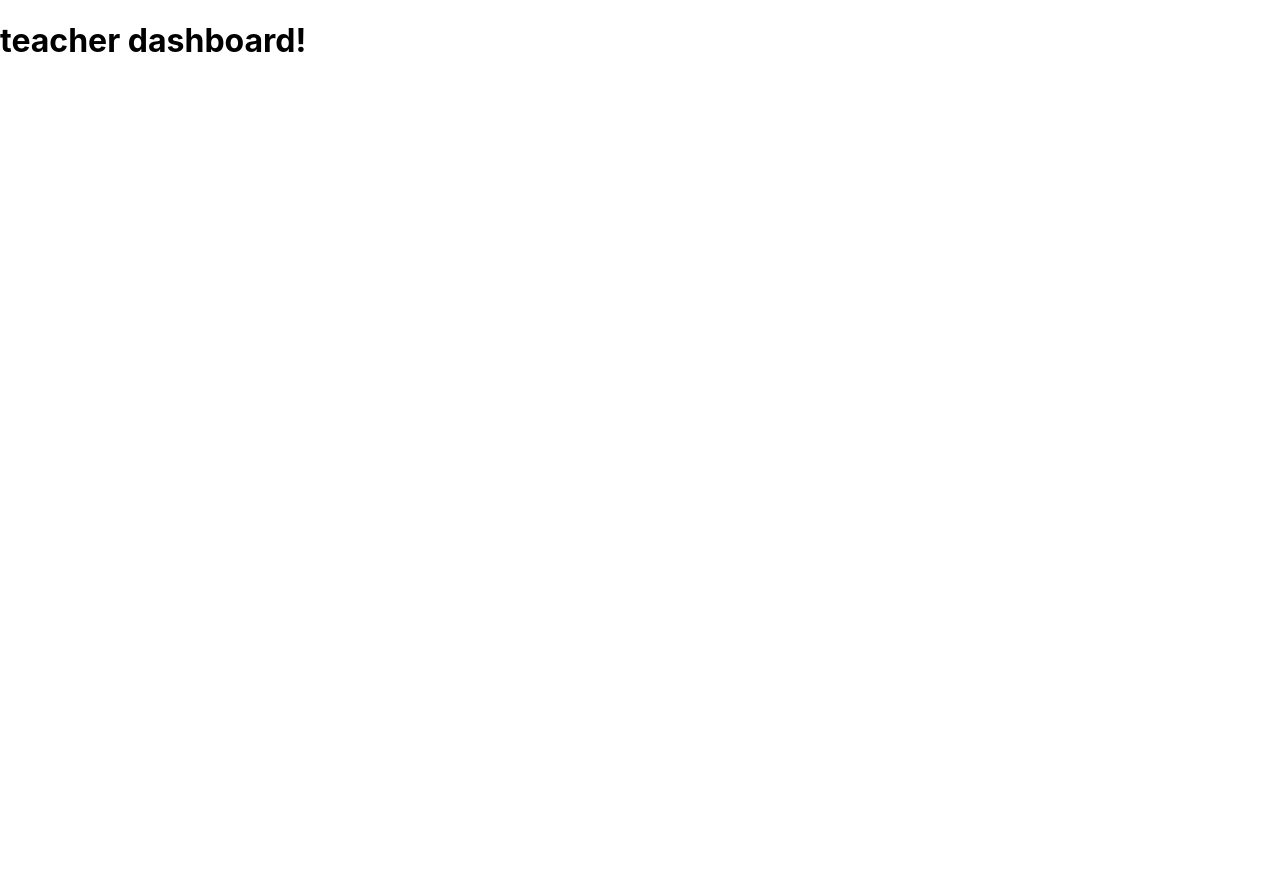
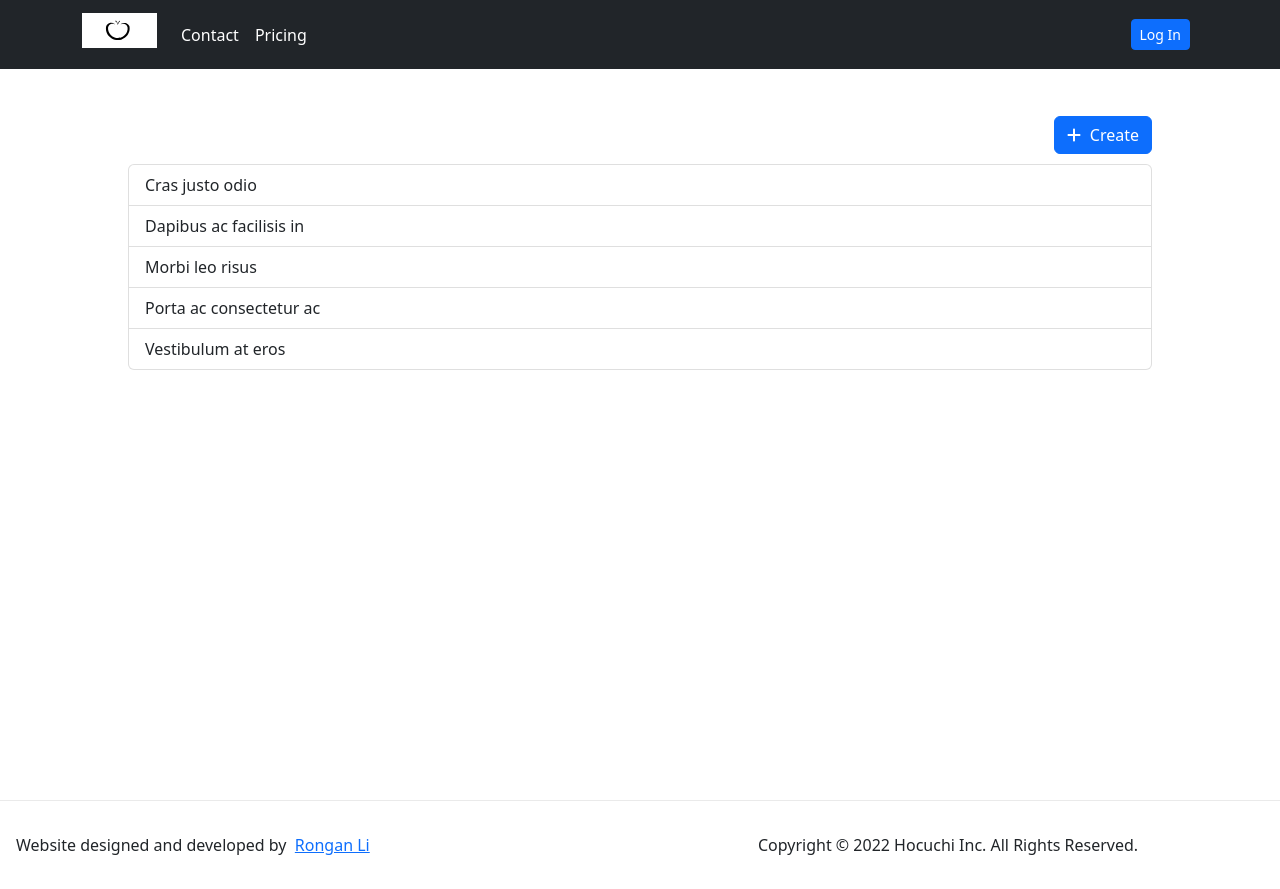
Before and after one commit to Jumping-Tomato/Tomato, a Next.js app: page /teacher/dashboard in a window 1280 px wide. Before the commit the page ends 800 px from the top, so only its background shows below. Built offline with nearby package versions, Linux system fonts and the light colour scheme; no server answers.

Commit message:
clean and a teacher dashboard page

```diff
--- a/components/Topbar.js
+++ b/components/Topbar.js
@@ -1,5 +1,3 @@
-import 'bootstrap/dist/css/bootstrap.min.css'
-
 import Navbar from "react-bootstrap/Navbar";
 import Nav from "react-bootstrap/Nav";
 import React from "react";
@@ -36,7 +34,7 @@ export default function Topbar() {
   if(session){
     navItems = <Navbar.Collapse id="responsive-navbar-nav">
               <Nav className="me-auto">
-                <Nav.Link key="home" className={getColor("/")} href="/">DashBoard</Nav.Link>
+                <Nav.Link key="dashboard" className={getColor("/dashboard")} href="/dashboard">DashBoard</Nav.Link>
               </Nav>
               <Nav>
                 <NavDropdown title="More">
--- a/pages/_app.js
+++ b/pages/_app.js
@@ -1,4 +1,6 @@
 import 'styles/globals.css';
+import '@fortawesome/fontawesome-svg-core/styles.css';
+import 'bootstrap/dist/css/bootstrap.min.css';
 import { SessionProvider } from 'next-auth/react';
 
 function MyApp({ Component, pageProps }) {
--- a/pages/dashboard.js
+++ /dev/null
@@ -1,5 +0,0 @@
-export default function Dashboard() {
-    return(
-        <h1>dashboard</h1>
-    );
-}
--- a/pages/teacher/dashboard.js
+++ b/pages/teacher/dashboard.js
@@ -1,5 +1,48 @@
-export default function teacherDashboard() {
+import { useSession } from 'next-auth/react'
+import Head from 'next/head'
+import global from 'styles/Global.module.scss'
+import Topbar from 'components/Topbar'
+import Footer from 'components/Footer'
+import { FontAwesomeIcon } from '@fortawesome/react-fontawesome'
+import { faPlus } from '@fortawesome/free-solid-svg-icons'
+
+
+export default function Dashboard() {
+    const { data: session } = useSession();
     return(
-        <h1>teacher dashboard!</h1>
+        <>
+            <Topbar />
+                <div className={global.container}>
+                    <Head>
+                        <title>Dashboard Page - {session ? session.role : ""}</title>
+                        <meta name="description" content="Home Page" />
+                        <link rel="icon" href="#" />
+                    </Head>
+
+                    <main className={global.main}>
+                        <div className='row'>
+                            <div className="col-12 pt-1">
+                                <div className="col-12 pt-5">
+                                    <button type="button" className="float-end btn btn-primary">
+                                        <FontAwesomeIcon icon={faPlus} size="1x" />&nbsp;
+                                        Create
+                                    </button>
+                                </div>
+                                <div className="col-12 pt-5">
+                                    {/* this will be a list of exam */}
+                                    <ul class="list-group">
+                                        <li class="list-group-item">Cras justo odio</li>
+                                        <li class="list-group-item">Dapibus ac facilisis in</li>
+                                        <li class="list-group-item">Morbi leo risus</li>
+                                        <li class="list-group-item">Porta ac consectetur ac</li>
+                                        <li class="list-group-item">Vestibulum at eros</li>
+                                    </ul>
+                                </div>
+                            </div>
+                        </div>
+                    </main>
+                </div>
+            <Footer />
+        </>
     );
 }
--- a/styles/Global.module.scss
+++ b/styles/Global.module.scss
@@ -5,7 +5,7 @@
 .main {
   min-height: 100vh;
   max-width: 1320px;
-  padding: 4rem 0.75rem;
+  padding: 4rem 6rem;
   margin-left: auto;
   margin-right: auto;
 }
```
